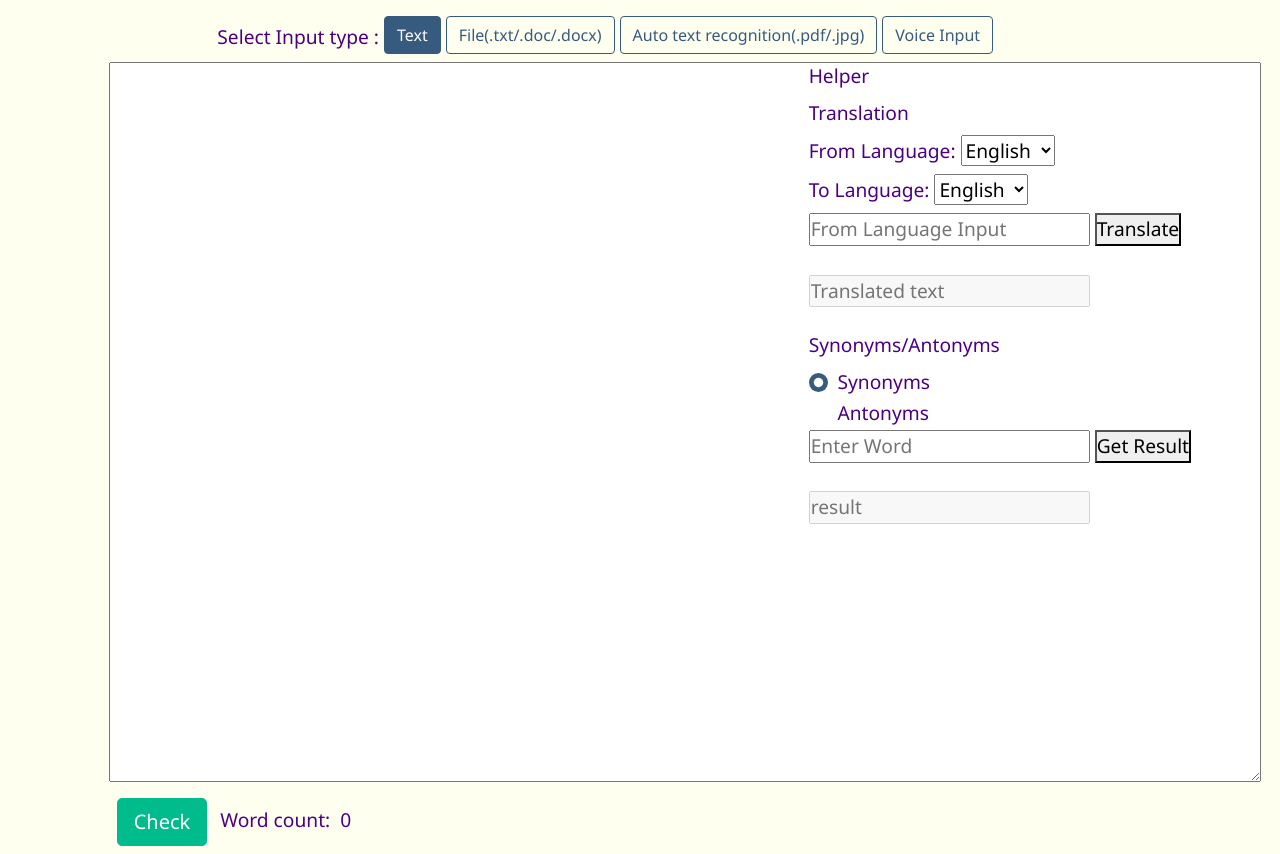
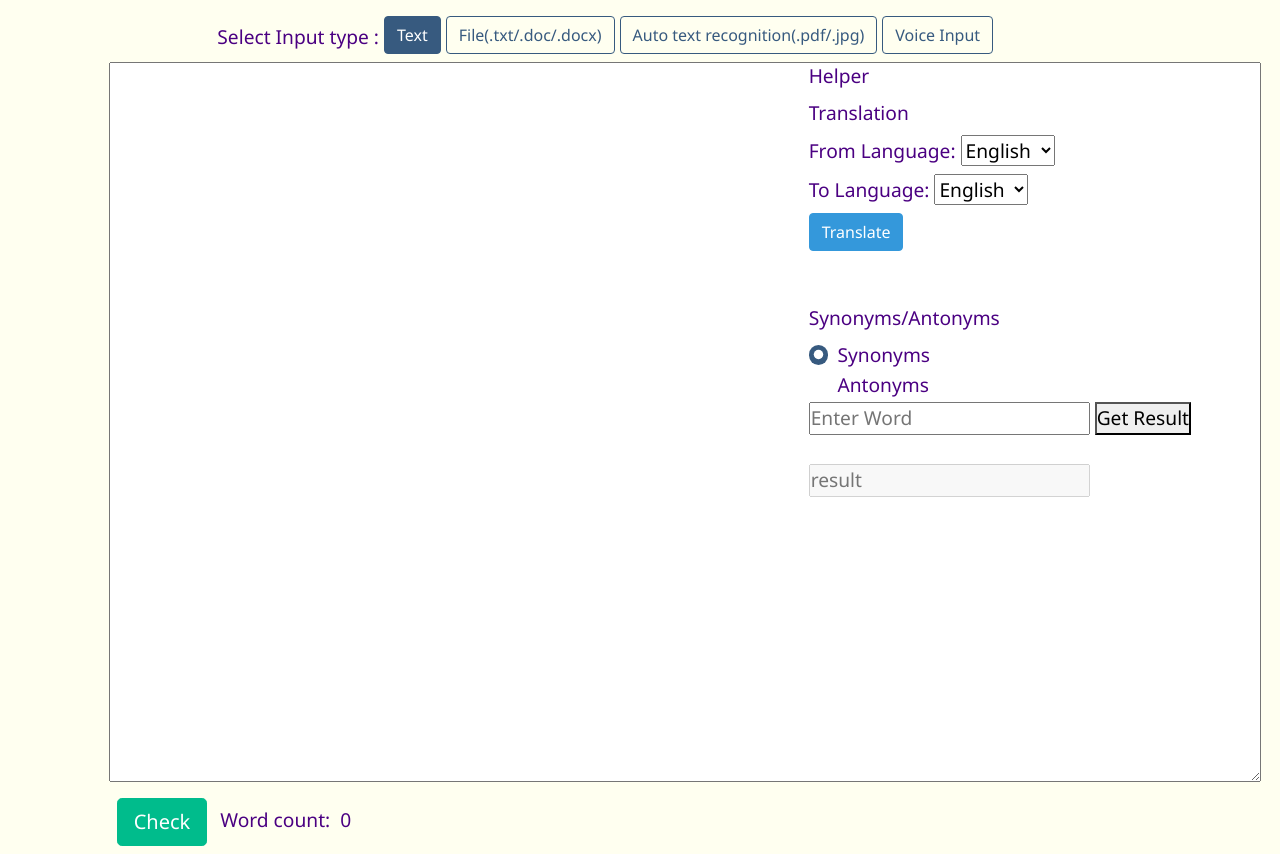
Before and after one commit to ShalinSuthar/Scripty_Finale_Test, a Django app: page / in a window 1280 px wide. Shown: the part 77-931 px from the top of the page. Run offline with Django 3.2, Linux system fonts and the light colour scheme; some libraries are stand-ins or nearby versions.

Commit message:
fixed GoogleTranslate issue

```diff
--- a/scripty_v1/ScriptyHome/scripty_gtranslate.py
+++ b/scripty_v1/ScriptyHome/scripty_gtranslate.py
@@ -1,9 +1,9 @@
 from googletrans import Translator, constants, LANGUAGES
 
-translator = Translator()
 
-def gtranslate(text,dest="hi"):
-    return translator.translate(text,dest = dest).text
+def gtranslate(text,dest="hi",src="en"):
+    translator = Translator()
+    return translator.translate(text,dest = dest,src=src).text
 
 
 # Alternative approach
--- a/scripty_v1/ScriptyHome/static/js/index.js
+++ b/scripty_v1/ScriptyHome/static/js/index.js
@@ -14,7 +14,7 @@ $().ready( function () {
 
     $("#translateForm").submit(function(e) {
         e.preventDefault();
-        //let fromLanguage = $("#fromLanguage").val();
+        let fromLanguage = $("#fromLanguage").val();
         let toLanguage = $("#toLanguage").val();
         //console.log(toLanguage);
 
@@ -25,6 +25,7 @@ $().ready( function () {
             url: "/translateText",
             data: {
                 text: text,
+                src:fromLanguage,
                 dest: toLanguage,
                 csrfmiddlewaretoken: $('input[name="csrfmiddlewaretoken"]').val()
             },
--- a/scripty_v1/ScriptyHome/views.py
+++ b/scripty_v1/ScriptyHome/views.py
@@ -1,10 +1,11 @@
 #from googletrans import Translator
-from google_trans_new import google_translator
+#from google_trans_new import google_translator
+
 from django.http.response import HttpResponse, JsonResponse
 from django.shortcuts import render
 from django.views.decorators.cache import never_cache
 from ScriptyHome import grammer_checker
-#from ScriptyHome import scripty_gtranslate
+from ScriptyHome import scripty_gtranslate
 
 # Create your views here.
 
@@ -24,11 +25,10 @@ def login(request):
 
 def translateText(request):
     text = request.POST['text']
+    src = request.POST['src']
     dest = request.POST['dest']
-    print(dest)
+    #print(dest)
 
-    translator = google_translator()
-    #translator = Translator()
-    translate_text = translator.translate(text,lang_tgt=dest)
-    print(translate_text)
+    translate_text = scripty_gtranslate.gtranslate(text,src=src,dest=dest)
+    #print(translate_text)
     return JsonResponse({'result': translate_text})
--- a/scripty_v1/templates/home.html
+++ b/scripty_v1/templates/home.html
@@ -122,19 +122,19 @@
                     <select name="fromLanguage" id="fromLanguage">
                         <option value="en">English</option>
                         <option value="hi">Hindi</option>
-                        <option value="guj">Gujarati</option>
+                        <option value="gu">Gujarati</option>
                     </select><br>
                     <label for="toLanguageLabel">To Language:</label>
                     <select name="toLanguage" id="toLanguage">
                         <option value="en">English</option>
                         <option value="hi">Hindi</option>
-                        <option value="guj">Gujarati</option>
+                        <option value="gu">Gujarati</option>
                     </select><br>
-                    <input type="text" name="fromLanguageInput" id="fromLanguageInput"
-                        placeholder="From Language Input">
-                    <button type="submit">Translate</button><br><br>
-                    <input type="text" name="toLanguageInput" id="toLanguageInput" placeholder="Translated text"
-                        disabled>
+                    <!-- <input type="text" name="fromLanguageInput" id="fromLanguageInput"
+                        placeholder="From Language Input"> -->
+                    <button class="btn btn-info" type="submit">Translate</button><br><br>
+                    <!-- <input type="text" name="toLanguageInput" id="toLanguageInput" placeholder="Translated text"
+                        disabled> -->
                 </form>
                 <div for="wordHelper" class="mt-4">
                     <form action="">
```
Also changed, not shown: README.md.
